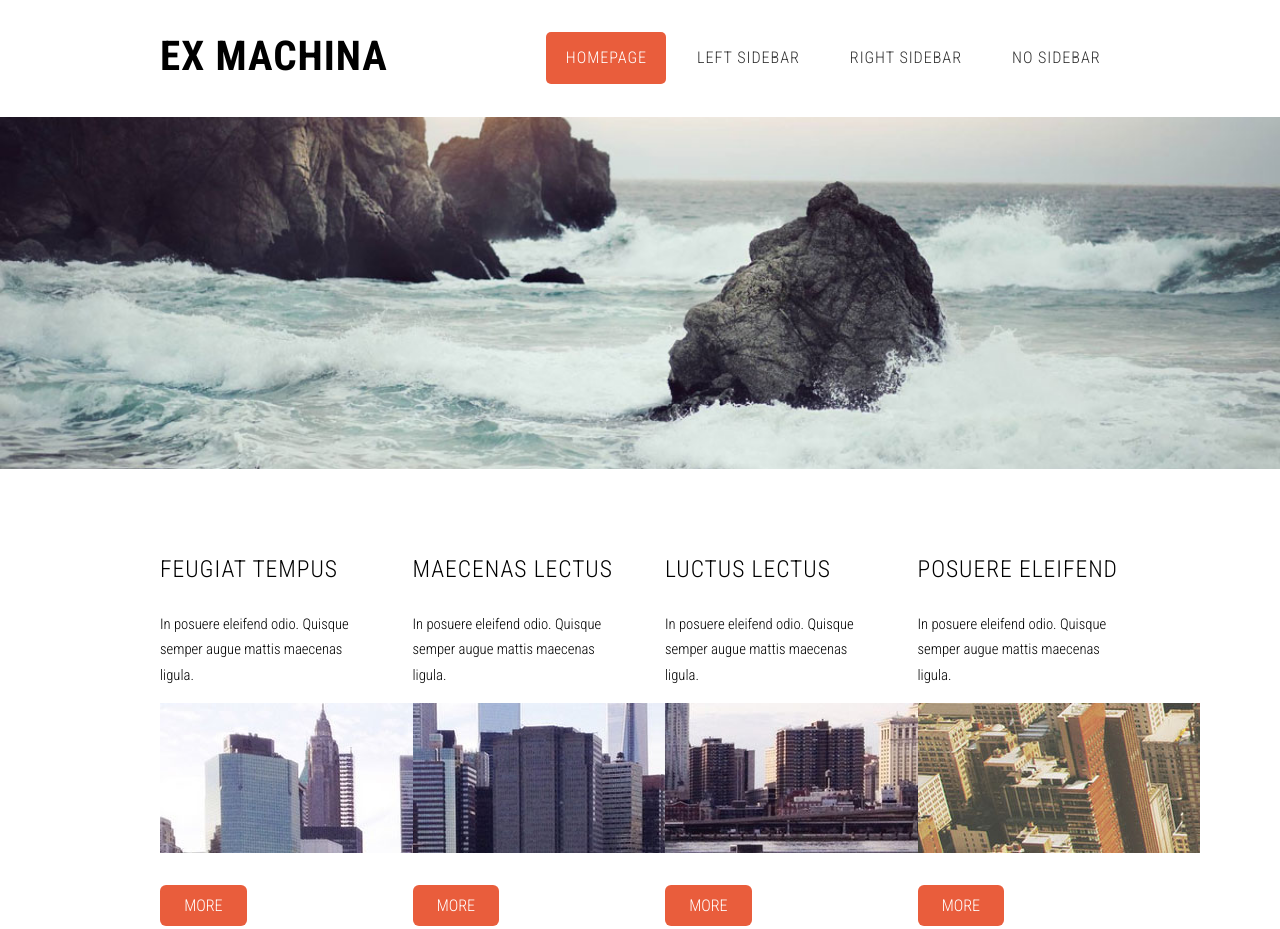
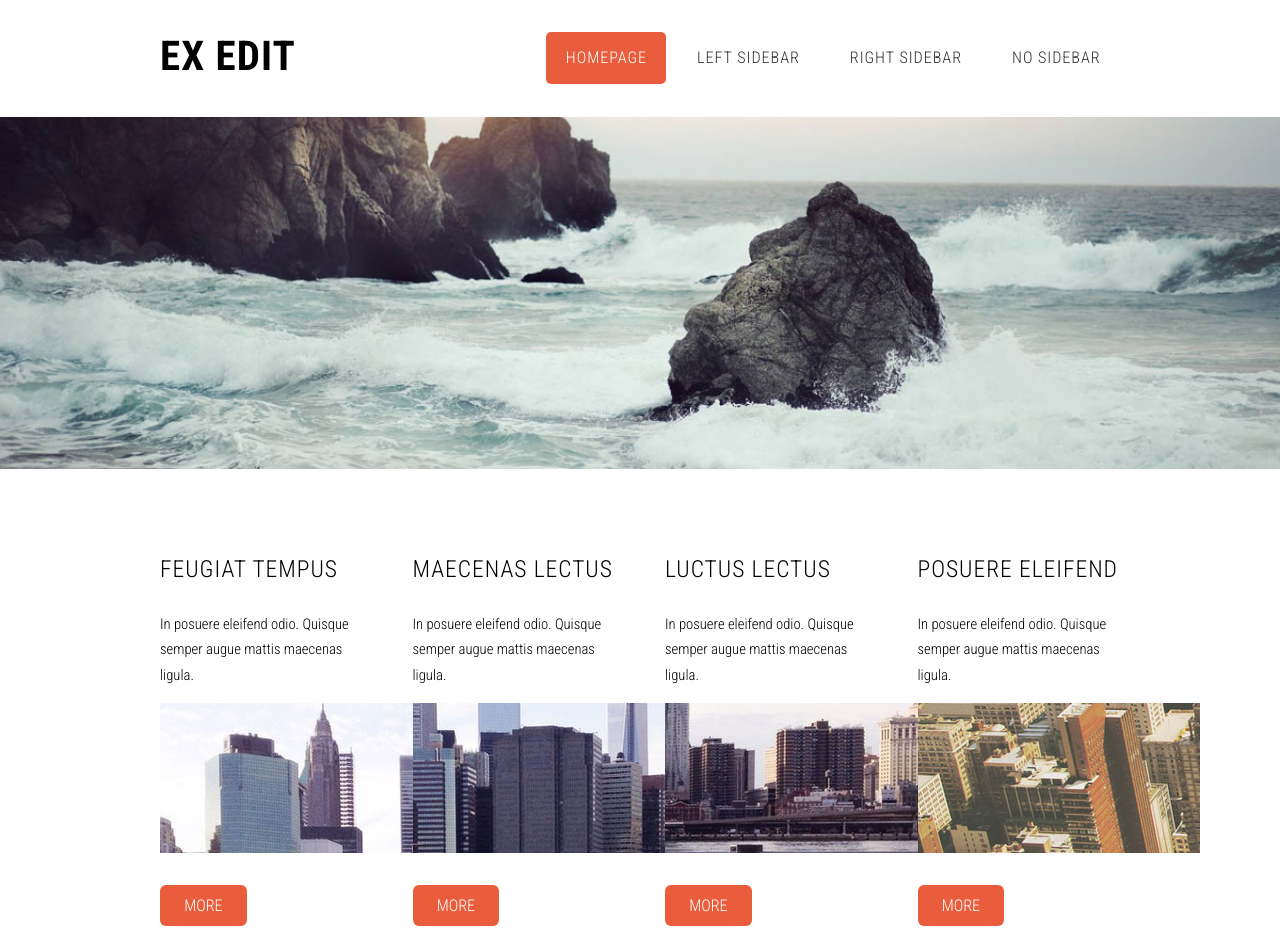
Before and after one commit to closeheat-test1/billowing-brook-4279, a plain HTML site: page index.html in a window 1280 px wide. Shown: the top 929 px of the page. Drawn offline with nearby package versions, Linux system fonts and the light colour scheme.

Commit message:
Live editor edit

```diff
--- a/index.html
+++ b/index.html
@@ -32,7 +32,7 @@
 
 				<!-- Logo -->
 					<div id="logo">
-						<h1><a href="#">Ex Machina</a></h1>
+						<h1><a href="#">Ex EDIT</a></h1>
 					</div>
 
 				<!-- Nav -->
```
